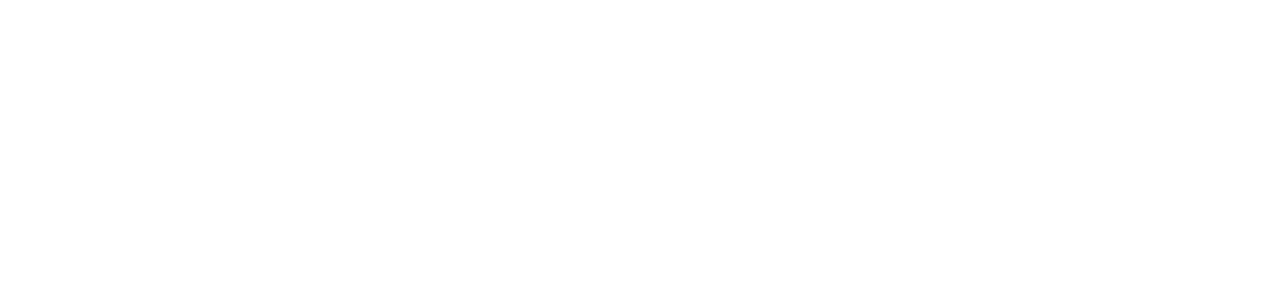
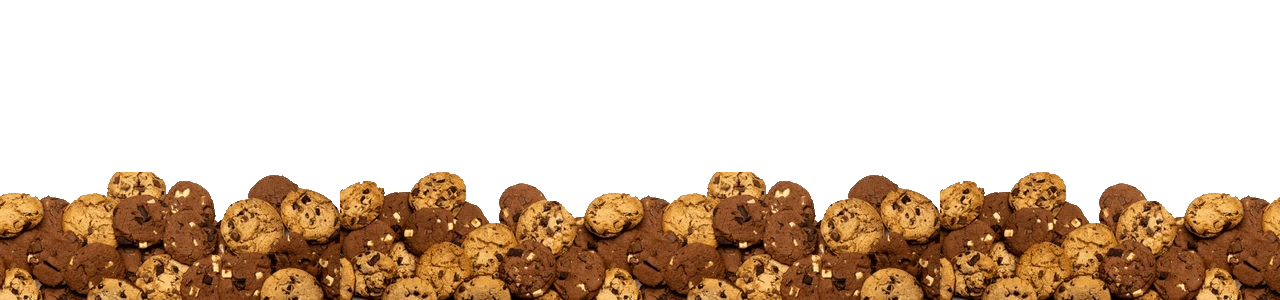
Before and after one commit to jonshipman/elizashipman.com, a SvelteKit app: page / in a window 1280 px wide. Shown: the part 500-800 px from the top of the page. Built offline with nearby package versions, Linux system fonts and the light colour scheme.

Commit message:
cookie border

```diff
--- a/src/app.html
+++ b/src/app.html
@@ -6,7 +6,7 @@
 		<meta name="viewport" content="width=device-width, initial-scale=1" />
 		%sveltekit.head%
 	</head>
-	<body data-sveltekit-preload-data="hover">
+	<body data-sveltekit-preload-data="hover" class="overflow-x-hidden">
 		<div style="display: contents">%sveltekit.body%</div>
 	</body>
 </html>
--- a/src/routes/+page.svelte
+++ b/src/routes/+page.svelte
@@ -1,9 +1,14 @@
+<script lang="ts">
+	import cookies from './cookies.webp';
+</script>
+
 <svelte:head>
 	<title>ElizaShipman.com</title>
 </svelte:head>
 
-<iframe
-	src="/proxy"
-	title="Cookies"
-	class="absolute inset-0 border-0 h-screen w-screen"
+<iframe src="/proxy" title="Cookies" class="absolute inset-0 border-0 h-screen w-screen" />
+
+<div
+	class="pointer-events-none absolute bottom-0 w-screen pb-32 bg-bottom bg-repeat-x"
+	style="background-image: url('{cookies}');"
 />
```
Also changed, not shown: src/routes/cookies.webp (added).
